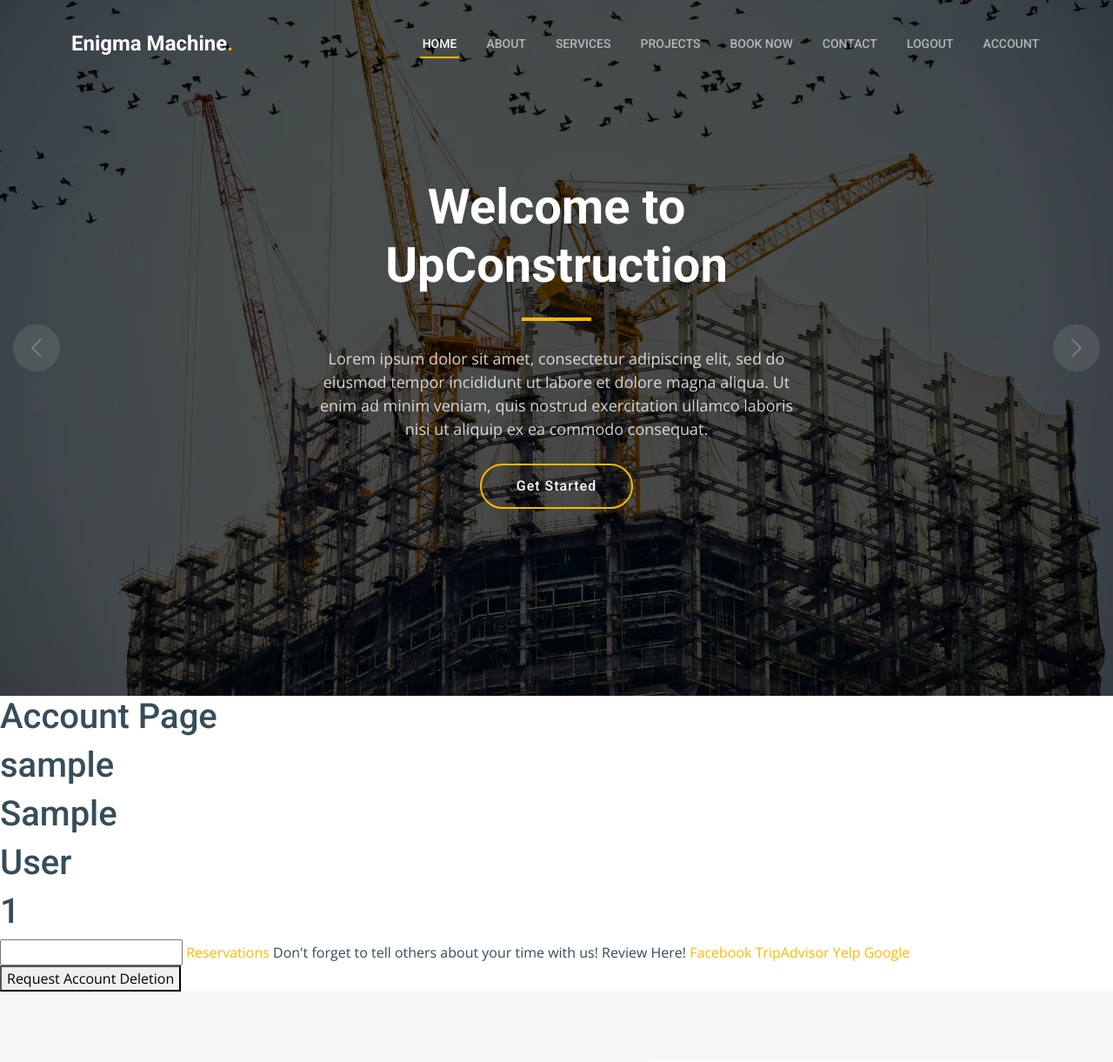
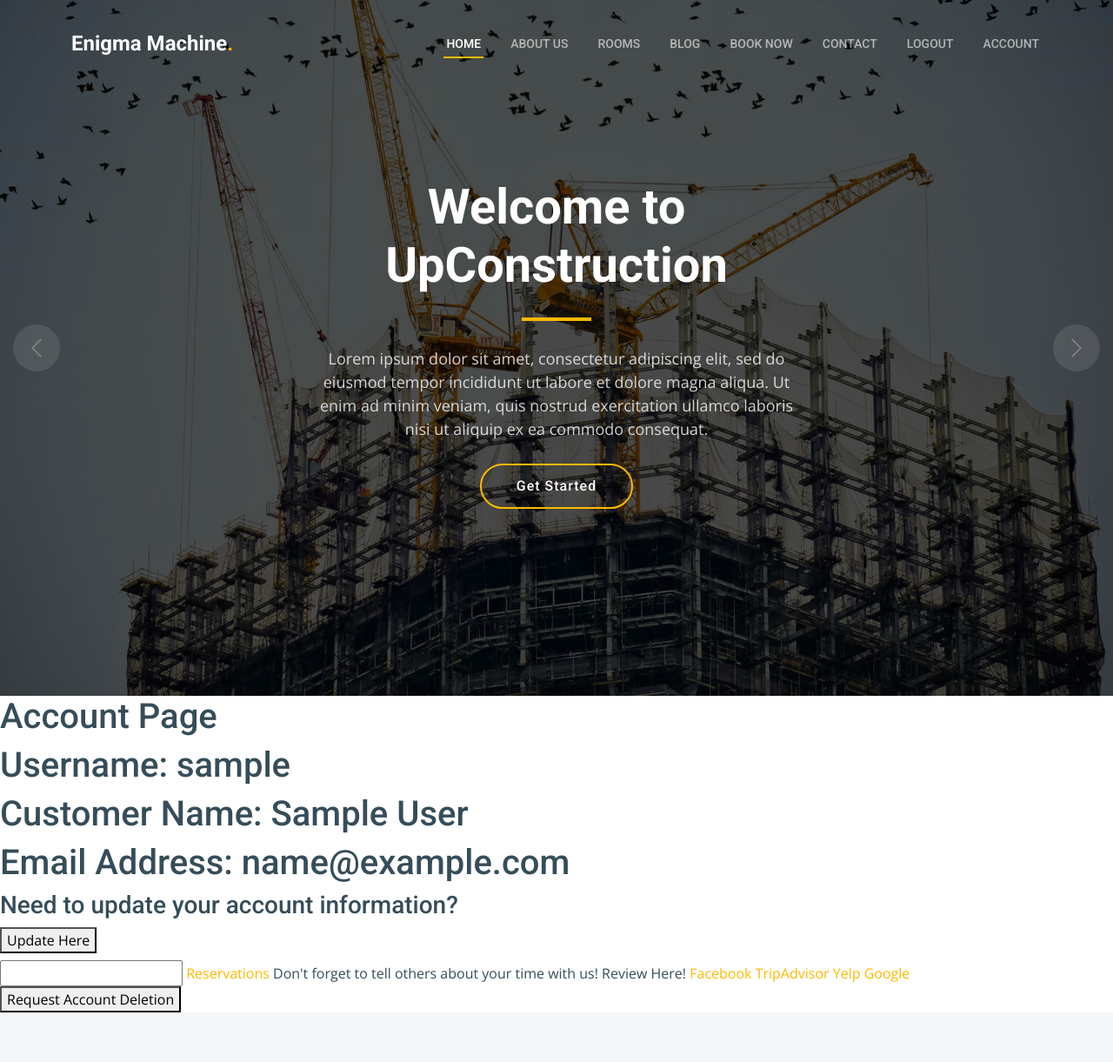
Before and after one commit to cmjimerson1s/enigma_machine, a Django app: page /user_profiles/account_overview in a window 1280 px wide. Shown: the top 1221 px of the page at 87% size. Run offline with Django 3.2, Linux system fonts and the light colour scheme; the visitor is signed in with stand-in values (Sample User, id 1); some libraries are stand-ins or nearby versions.

Commit message:
Add account update function and cleaned up html

```diff
--- a/contact/views.py
+++ b/contact/views.py
@@ -1,4 +1,8 @@
 from django.shortcuts import render
+from django.http import HttpResponse
+from django.core.mail import send_mail, EmailMessage
+# from enigma_machine.settings import EMAIL_HOST_USER
+from django.template.loader import render_to_string
 
 # Create your views here.
 def ContactUs(request):
--- a/templates/account_page.html
+++ b/templates/account_page.html
@@ -1,10 +1,30 @@
 {% extends "base.html" %}
 {% block content %}
-    <h1>Account Page</h1>
-    <h1>{{ username }}</h1>
-    <h1>{{ first_name }}</h1>
-    <h1>{{ last_name }}</h1>
-    <h1>{{ user_id }}</h1>
+{% if messages %}
+    <ul class="messages">
+        {% for message in messages %}
+            <li{% if message.tags %} class="{{ message.tags }}"{% endif %}>{{ message }}</li>
+        {% endfor %}
+    </ul>
+{% endif %}
+    <form method="post" action="account_update_view">
+        {% csrf_token %}
+        <h1>Account Page</h1>
+        <h1>Username: {{ username }}</h1>
+        <input type="hidden" name="username" value="">
+        <h1>Customer Name: {{ first_name }} {{ last_name }}</h1>
+        <input type="hidden" name="first_name" value="">
+        <input type="hidden" name="last_name" value="">
+        <h1>Email Address: {{ email }}</h1>
+        <input type="hidden" name="email" value="">
+        <input type="hidden" name="user_id" value="{{user_id}}">
+        <h3>Need to update your account information?</h3>
+        <button type=submit>Update Here</button>
+    </form>
+
+
+
+
     <h1>{{ reservations }}</h1>
     <h1>{{ current_date }}</h1>
     <h1>{{res}}</h1>
--- a/templates/base.html
+++ b/templates/base.html
@@ -55,9 +55,9 @@
       <nav id="navbar" class="navbar">
         <ul>
             <li><a href="{% url 'home' %}" class="active">Home</a></li>
-            <li><a href="about.html">About</a></li>
-            <li><a href="services.html">Services</a></li>
-            <li><a href="projects.html">Projects</a></li>
+            <li><a href="about.html">About Us</a></li>
+            <li><a href="services.html">Rooms</a></li>
+            <li><a href="">Blog</a></li>
             <li><a href="{% url 'choose_date' %}">Book Now</a></li>
             <li><a href="{% url 'contact_us' %}">Contact</a></li>
             {% if user.is_authenticated %}
--- a/user_profiles/urls.py
+++ b/user_profiles/urls.py
@@ -4,6 +4,8 @@
 
 urlpatterns = [
     path('account_overview', views.AccountOverview, name='account_overview'),
+    path('account_update_view', views.AccountUpdateView, name='account_update_view'),
+    path('account_update_post', views.AccountUpdatePosting, name='account_update_post'),
     path('account_bookings', views.AccountReservations, name='account_bookings'),
     path('booking_edit_selection', views.BookingEditSelection, name='booking_edit_selection'),
     path('update_booking', views.UpdateSelection, name='update_booking'),
--- a/user_profiles/views.py
+++ b/user_profiles/views.py
@@ -1,4 +1,5 @@
 from django.shortcuts import render, redirect
+from django.contrib import messages
 from bookings.models import Reservation, GameTime, Room
 from django.utils import timezone
 from datetime import datetime, date
@@ -16,12 +17,15 @@
         first_name = request.user.first_name
         last_name = request.user.last_name
         user_id = request.user.id
+        email = request.user.email
+
 
     context = {
         'username': username,
         'first_name': first_name,
         'last_name': last_name,
         'user_id': user_id,
+        'email': email,
     }
 
     return render(request, template, context)
@@ -40,15 +44,12 @@
         date = entry.date
         res = (date, time, room, res_num)
         reservations.append(res)
-        # new_date = date.date()
-        # reservations.append(date)
-        # reservations.append(time)
-        # reservations.append(room)
 
     current_datetime = datetime.now()
+    current_date = current_datetime.date()
 
     # Extract the date component of the datetime object
-    current_date = current_datetime.date()
+
 
     context = {'entries': entries, 'reservations': reservations, 'current_date': current_date}
 
@@ -120,6 +121,52 @@
         return redirect('home')
 
 
+def AccountUpdateView(request):
+    template = 'account_page_edit.html'
+
+    if request.user.is_authenticated:
+        user_id = request.user.id
+        username = request.user.username
+        first_name = request.user.first_name
+        last_name = request.user.last_name
+        email = request.user.email
+
+
+
+    context = {
+        'username': username,
+        'first_name': first_name,
+        'last_name': last_name,
+        'email': email,
+        'user_id': user_id
+    }
+
+    return render(request, template, context)
+
+def AccountUpdatePosting(request):
+    template = 'account_page.html'
+    user_id = int(request.POST.get('user_id'))
+    new_first_name = request.POST.get('new_first_name')
+    new_last_name = request.POST.get('new_last_name')
+    new_email = request.POST.get('new_email')
+    new_username = request.POST.get('new_username')
+
+    update = User.objects.get(id=user_id)
+    update.username = new_username
+    update.first_name = new_first_name
+    update.last_name = new_last_name
+    update.email = new_email
+    update.save(update_fields=['username', 'first_name','last_name', 'email'])
+
+    messages.success(request, 'Form submitted successfully!')
+    context = {
+        'username': new_username,
+        'first_name': new_first_name,
+        'last_name': new_last_name,
+        'email': new_email,
+        'user_id': user_id
+    }
+    return render(request, template, context)
 
 
 
```
Also changed, not shown: enigma_machine/settings.py (+9 -1 lines), templates/account_page_edit.html (added, +13 -0 lines), templates/contact.html (+10 -14 lines), templates/account_bookings.html (added).
